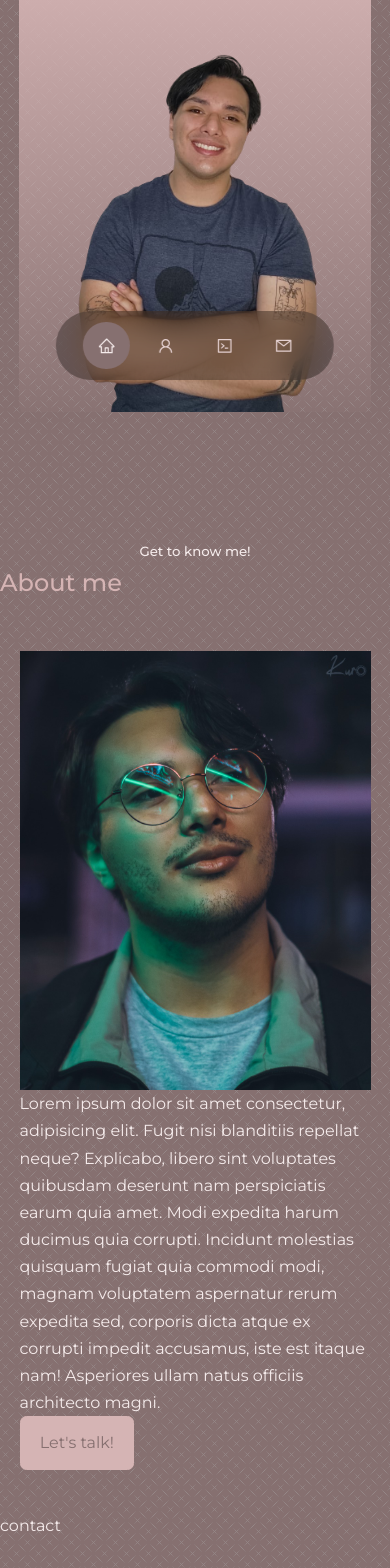
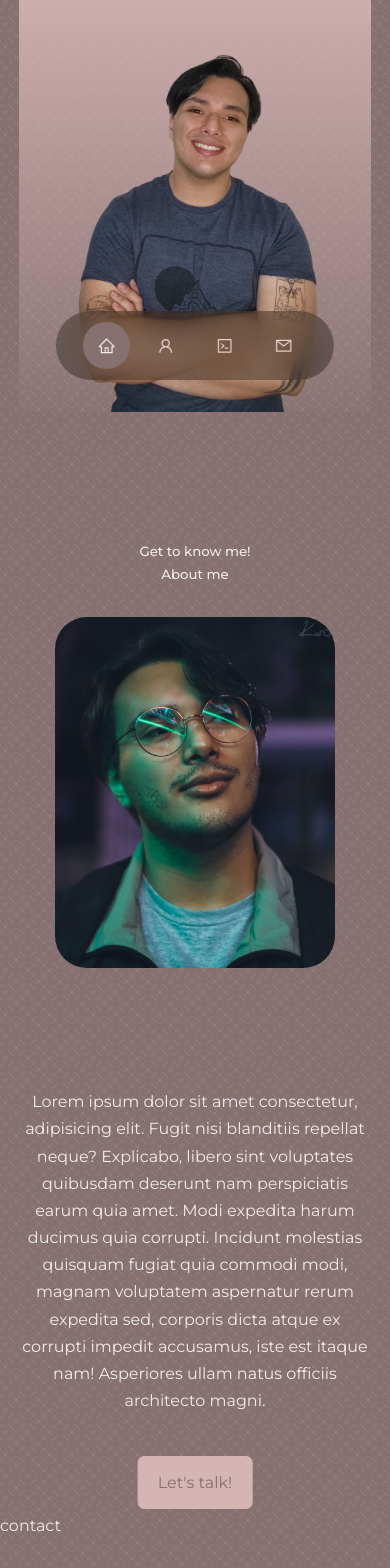
Before and after one commit to sdgselva/personal-webpage, a React (Create React App) app: page / in a window 390 px wide. Shown: the part 432-2000 px from the top of the page. Built offline with nearby package versions, Linux system fonts and the light colour scheme.

Commit message:
Created the about section and adapted it to be responsive to different screen sizes

```diff
--- a/src/components/about/about.css
+++ b/src/components/about/about.css
@@ -0,0 +1,53 @@
+.about__container {
+    display: grid;
+    grid-template-columns: 35% 50%;
+    gap: 15%;
+}
+
+.main__picture {
+    border-radius: 2rem;
+    overflow: hidden;
+}
+
+.about__container p {
+    margin: 2rem 0 2.6rem;
+    color: var(--light-color);
+}
+
+/* ========= MEDIA QUERIES ========= */
+
+/* ========= MEDIUM DEVIECS ========= */
+
+@media screen and (max-width: 1024px) {
+    .about__container {
+        grid-template-columns: 1fr;
+        gap: 0;
+    }
+    .main__picture {
+        width: 80%;
+        margin: 2rem auto 4rem;
+    }
+
+    .about__text {
+        margin: 1.5rem 0;
+    }
+
+    .about__text a {
+        position: absolute;
+        left: 50%;
+        transform: translate(-50%);
+    }
+}
+
+/* ========= SMALL DEVIECS ========= */
+
+@media screen and (max-width: 1024px) {
+    .about__container {
+        width: 90%;
+        margin: 0 auto 3rem;
+    }
+    .about__text {
+        text-align: center;
+        margin: 1.5rem 0;
+    }
+}
--- a/src/components/about/about.jsx
+++ b/src/components/about/about.jsx
@@ -6,17 +6,19 @@ const About = () => {
   return (
     <section id="about">
       <h5>Get to know me!</h5>
-      <h2>About me</h2>
+      <h5>About me</h5>
 
       <div className="container about__container">
-        <div className="self__description"></div>
+
           <div className="main__picture">
             <img src={PICTURE} alt="Self image" />
           </div>
 
+        <div className="about__text">
           <p> Lorem ipsum dolor sit amet consectetur, adipisicing elit. Fugit nisi blanditiis repellat neque? Explicabo, libero sint voluptates quibusdam deserunt nam perspiciatis earum quia amet. Modi expedita harum ducimus quia corrupti.
           Incidunt molestias quisquam fugiat quia commodi modi, magnam voluptatem aspernatur rerum expedita sed, corporis dicta atque ex corrupti impedit accusamus, iste est itaque nam! Asperiores ullam natus officiis architecto magni.</p>
           <a href="#contact" className='btn btn-primary'>Let's talk!</a>
+        </div>
       </div>
     </section>
   )
--- a/src/components/header/header.jsx
+++ b/src/components/header/header.jsx
@@ -10,7 +10,7 @@ const Header = () => {
         <div className="container header__container">
         <h5>Nice to meet you, my name is</h5>
         <h1>Sol Gutierrez</h1>
-        <h5 className='text-light'>Software Developer</h5>
+        <h5 className='text-light'>Software Developer & Language Enthusiast</h5>
         <CTA />
         <Socials />
         <div className="photo">
```
Also changed, not shown: 1 other file (tests, documents, lock files or other folders). Lines whose indentation alone changed are shown as unchanged.
